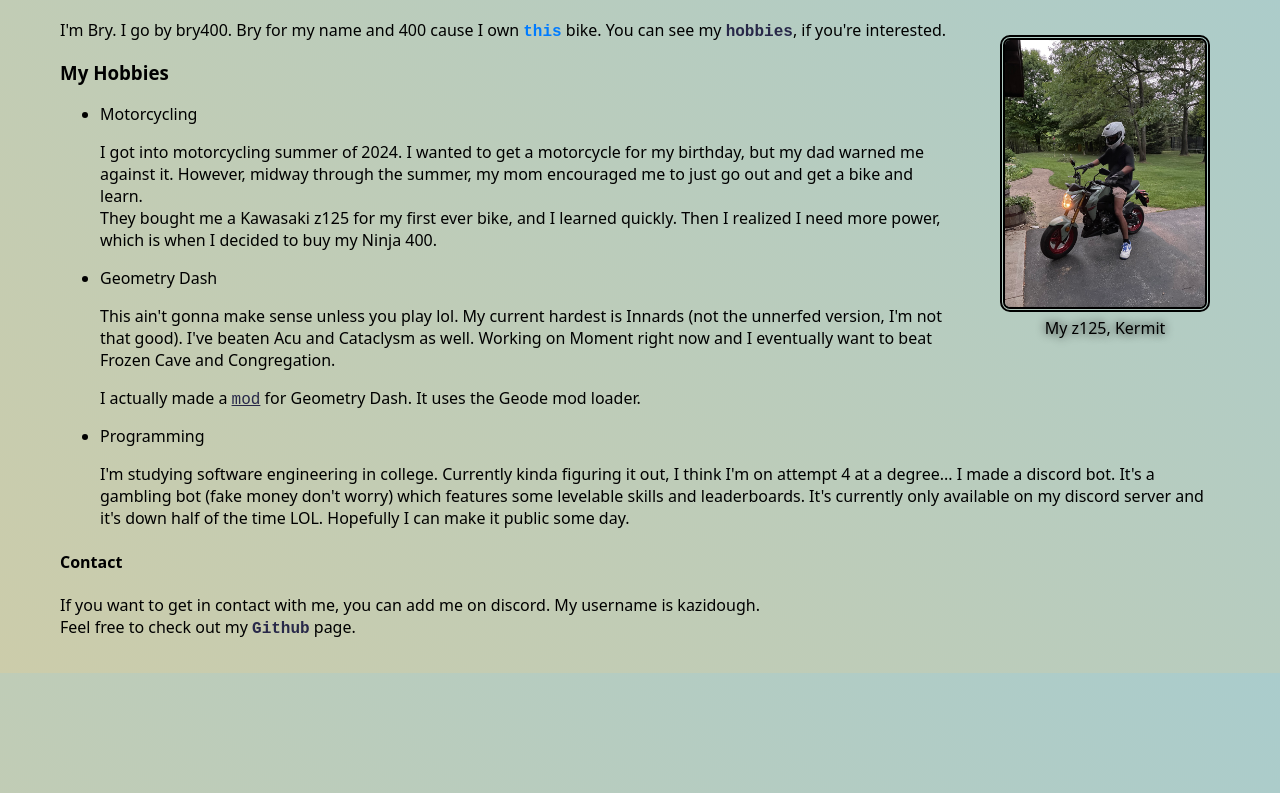
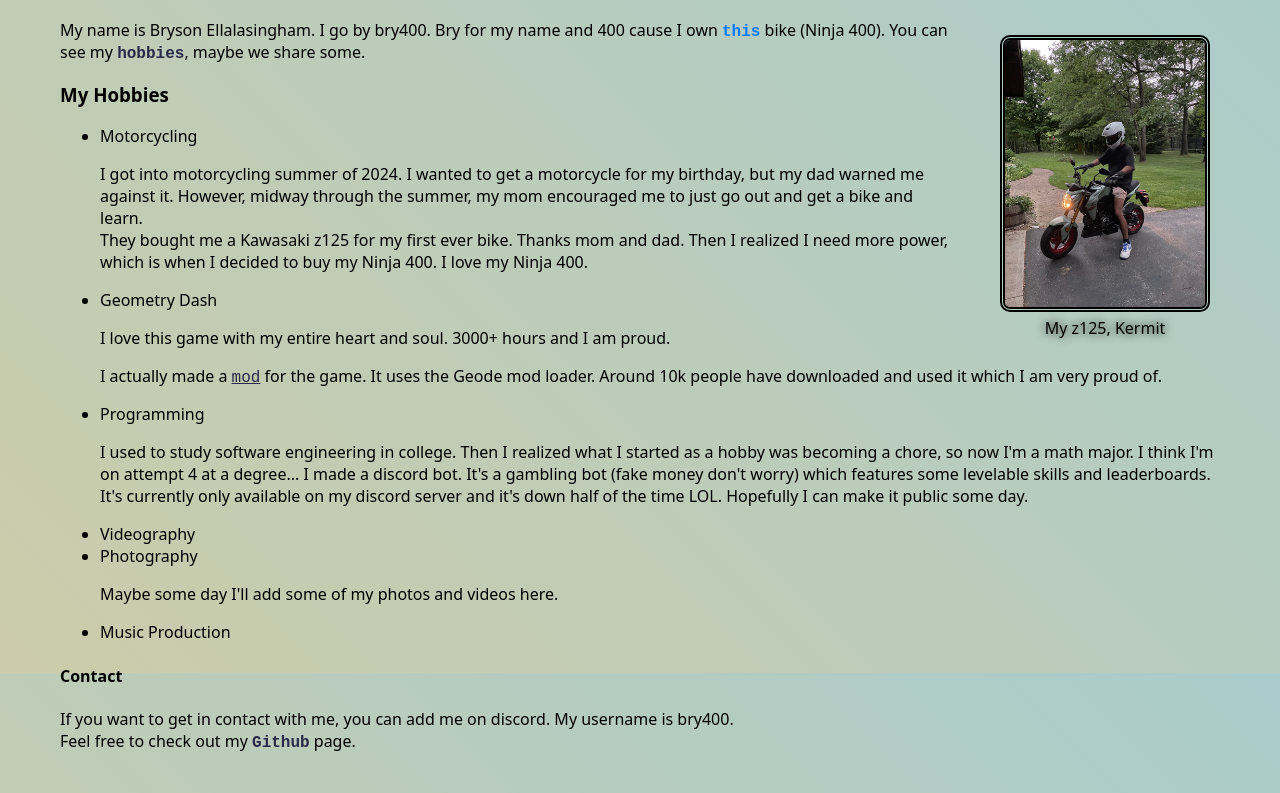
Before and after one commit to kazido/brysite, a plain HTML site: page index.html in a window 1280 px wide. Shown: the part 127-920 px from the top of the page. Drawn offline with Linux system fonts and the light colour scheme.

Commit message:
updated march 2026

```diff
--- a/index.html
+++ b/index.html
@@ -137,12 +137,12 @@
         </figure>
 
 
-        <p>I'm Bry. I go by bry400. Bry for my name and 400 cause I own
+        <p>My name is Bryson Ellalasingham. I go by bry400. Bry for my name and 400 cause I own
             <span class="image-container">
                 <a><b>this</b></a>
                 <img src="resources/89C44326-C04C-4F18-B2B7-C55844805157_4_5005_c.jpeg" alt="Ninja 400">
-            </span> bike.
-            You can see my <a href="#hobbies" style="text-decoration: none;"><b>hobbies</b></a>, if you're interested.
+            </span> bike (Ninja 400).
+            You can see my <a href="#hobbies" style="text-decoration: none;"><b>hobbies</b></a>, maybe we share some.
         </p>
     </div>
 
@@ -153,31 +153,34 @@
                 <li>Motorcycling
                     <p>I got into motorcycling summer of 2024. I wanted to get a motorcycle for my birthday, but my dad
                         warned me against it. However, midway through the summer, my mom encouraged me to just go out
-                        and get a bike and learn.<br>They bought me a Kawasaki z125 for my first ever bike, and I
-                        learned quickly.
-                        Then I realized I need more power, which is when I decided to buy my Ninja 400.
+                        and get a bike and learn.<br>They bought me a Kawasaki z125 for my first ever bike. Thanks mom and dad.
+                        Then I realized I need more power, which is when I decided to buy my Ninja 400. I love my Ninja 400.
                     </p>
                 </li>
                 <li>Geometry Dash
-                    <p> This ain't gonna make sense unless you play lol. My current hardest is Innards (not the unnerfed version, I'm not that good). I've beaten Acu and
-                        Cataclysm as well. Working on Moment right now and I eventually want to beat Frozen Cave and
-                        Congregation.</p>
+                    <p> I love this game with my entire heart and soul. 3000+ hours and I am proud.</p>
                     <p> I actually made a <a href="https://geode-sdk.org/mods/bry400.no_block_glow">mod</a>
-                        for Geometry Dash. It uses the Geode mod loader.</p>
+                        for the game. It uses the Geode mod loader. Around 10k people have downloaded and used it which I am very proud of.</p>
                 </li>
                 <li>Programming
-                    <p>I'm studying software engineering in college. Currently kinda figuring it out, I think I'm on attempt 4 at a degree...
+                    <p>I used to study software engineering in college. Then I realized what I started as a hobby was becoming a chore, so now I'm a math major.
+                        I think I'm on attempt 4 at a degree...
                         I made a discord bot. It's a gambling bot (fake money don't worry) which features some levelable
                         skills and leaderboards. It's currently only available on my discord server and it's down half
                         of the time LOL. Hopefully I can make it public some day.
                     </p>
                 </li>
+                <li>Videography</li>
+                <li>Photography
+                    <p>Maybe some day I'll add some of my photos and videos here.</p>
+                </li>
+                <li>Music Production</li>
             </ul>
         </div>
 
         <div id="Contact">
             <h4>Contact</h4>
-            <p>If you want to get in contact with me, you can add me on discord. My username is kazidough.
+            <p>If you want to get in contact with me, you can add me on discord. My username is bry400.
                 <br> Feel free to check out my <a href="https://github.com/kazido"
                     style="text-decoration: none;"><b>Github</b></a> page.
             </p>
```
